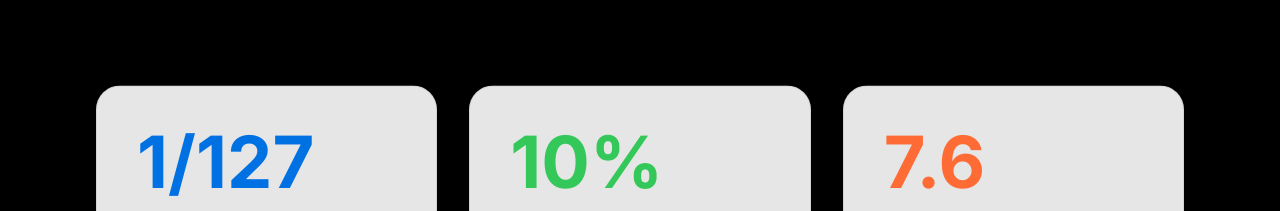
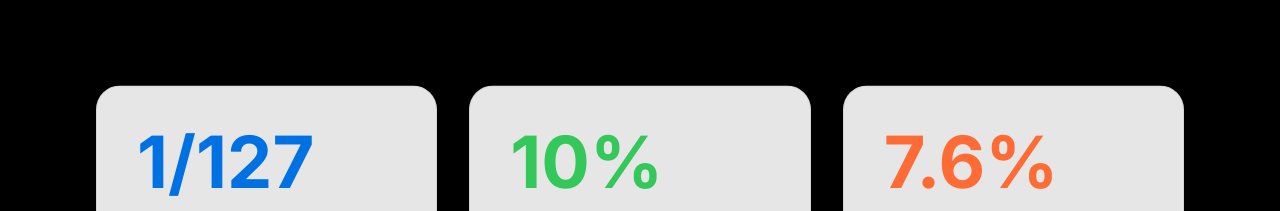
Before and after one commit to Adricors/webh, a plain HTML site: page index.html in a window 1280 px wide. Shown: the part 1831-2042 px from the top of the page. Drawn offline with nearby package versions, Linux system fonts and the light colour scheme.

```diff
--- a/index.html
+++ b/index.html
@@ -645,7 +645,7 @@
           </div>
 
           <div class="stat-card fade-up" style="transition-delay: 0.3s;">
-            <div class="text-6xl md:text-7xl font-bold mb-4" style="color: var(--color-orange);">7.6</div>
+            <div class="text-6xl md:text-7xl font-bold mb-4" style="color: var(--color-orange);">7.6%</div>
             <h3 class="text-2xl font-semibold mb-3" style="color: var(--color-primary);">ADHD</h3>
             <p class="text-base text-gray-600 mb-4">
               ADHD affects 7.6% of the world's population
```
